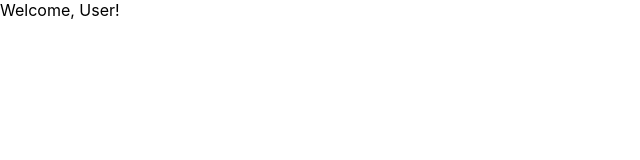
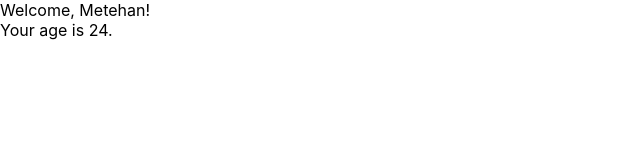
Before and after one commit to metehandoenmez/react-exercises, a React (Create React App) app: page / in a window 1280 px wide. Shown: the top 160 px of the page, without its empty margins (0-640 px from the left). Built offline with nearby package versions, Linux system fonts and the light colour scheme.

Commit message:
completed exercise 4

```diff
--- a/src/App.jsx
+++ b/src/App.jsx
@@ -5,9 +5,11 @@ import Welcome from "./welcome.jsx";
 function App() {
   return (
     <div>
-      <Welcome name=""></Welcome>
+      <Welcome
+      name="Metehan"
+      age="24"
+      ></Welcome>
     </div>
-    /*When no name property is entered, the div is rendered as "Welcome," and a space. I have expected an "undefined" text after the "Welcome,"*/
   );
 }
 
--- a/src/welcome.jsx
+++ b/src/welcome.jsx
@@ -1,5 +1,7 @@
 export default function Welcome(props) {
     return (
-        <p>Welcome, {props.name || "User"}!</p>
+        <p>Welcome, {props.name || "User"}!
+        <p>Your age is {props.age || "unknown"}.</p>
+        </p>
     );
 }
```
